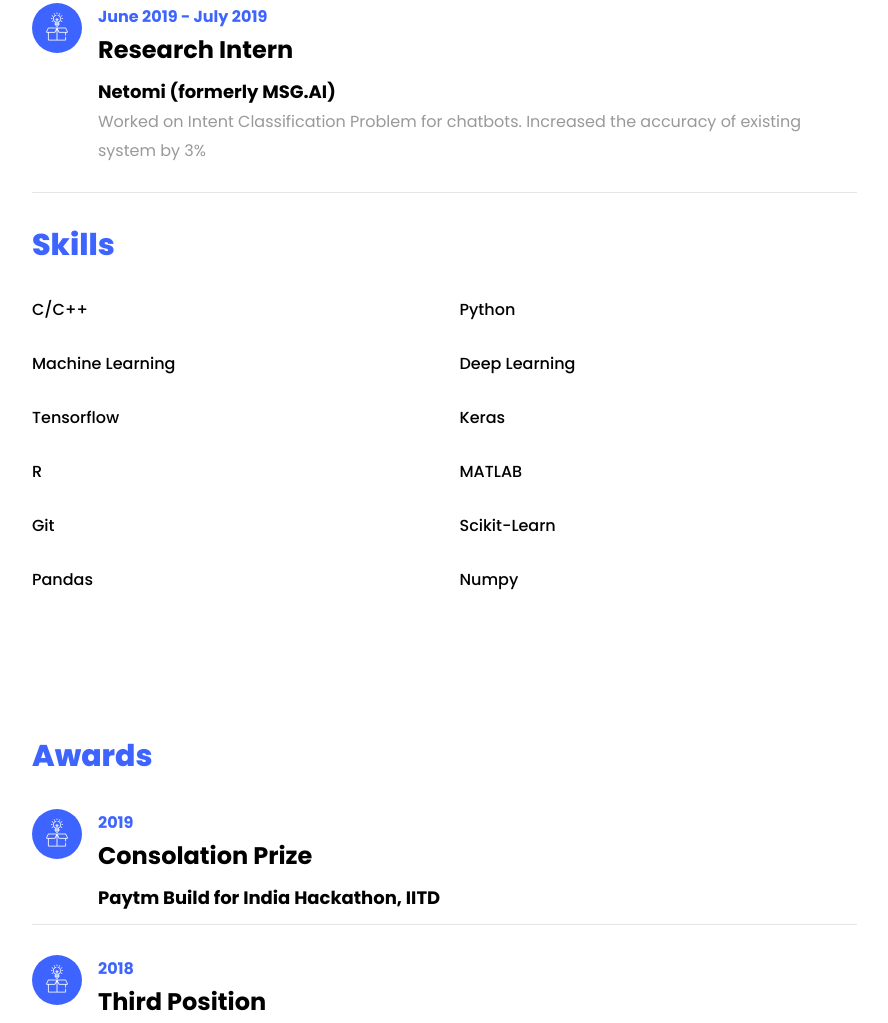
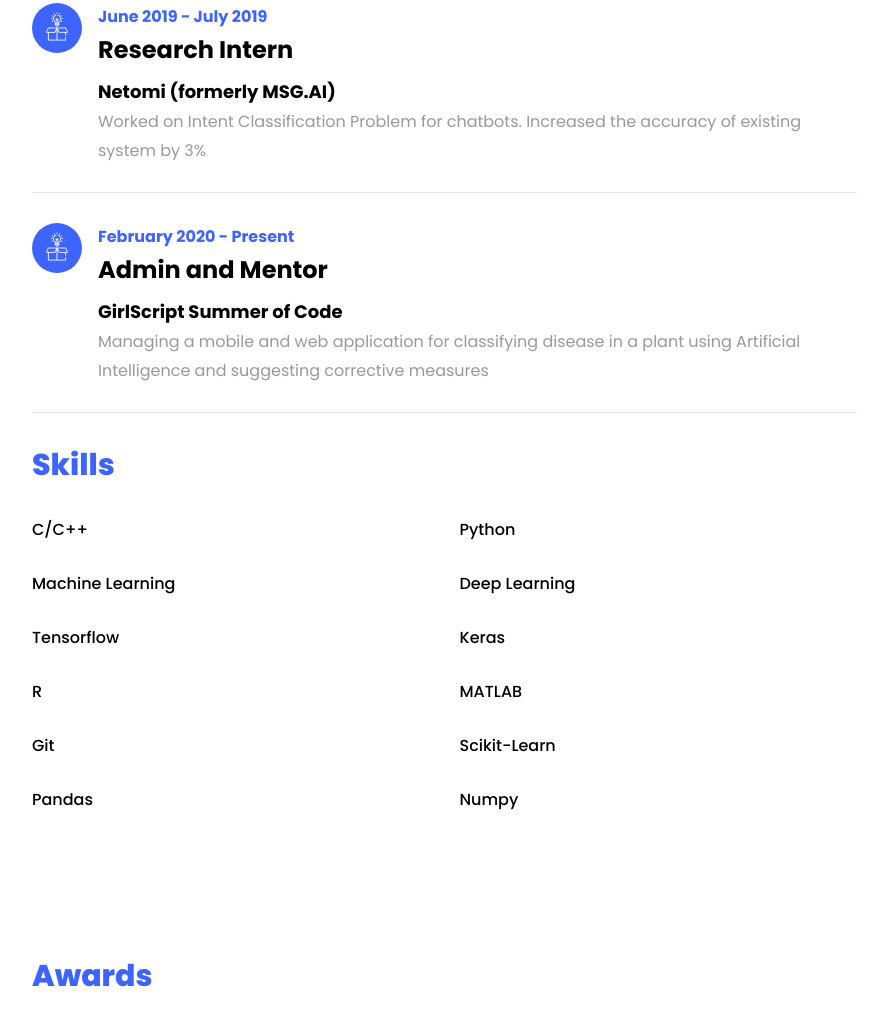
Before and after one commit to vaibagga/vaibagga.github.io, a plain HTML site: page index.html in a window 1280 px wide. Shown: the part 2106-3129 px from the top of the page, without its empty margins (338-1226 px from the left). Drawn offline with Linux system fonts and the light colour scheme; files whose address does not match are found by name.

Commit message:
girlscript added

```diff
--- a/index.html
+++ b/index.html
@@ -164,6 +164,17 @@
 		    					<span class="position">Netomi (formerly MSG.AI)</span>
 		    					<p>Worked on Intent Classification Problem for chatbots. Increased the accuracy of existing system by 3%</p>
 		    				</div>
+						</div>
+						<div class="resume-wrap d-flex ftco-animate">
+					    	<div class="icon d-flex align-items-center justify-content-center">
+					    		<span class="flaticon-ideas"></span>
+					    	</div>
+					    	<div class="text pl-3">
+		    					<span class="date">February 2020 - Present</span>
+		    					<h2>Admin and Mentor</h2>
+		    					<span class="position">GirlScript Summer of Code</span>
+								<p>Managing a mobile and web application for classifying disease in a plant using Artificial Intelligence and suggesting corrective measures</p>
+							</div>
 	    				</div>
 					  <div id="page-3" class= "page three">
 					  	<h2 class="heading">Skills</h2>
```
